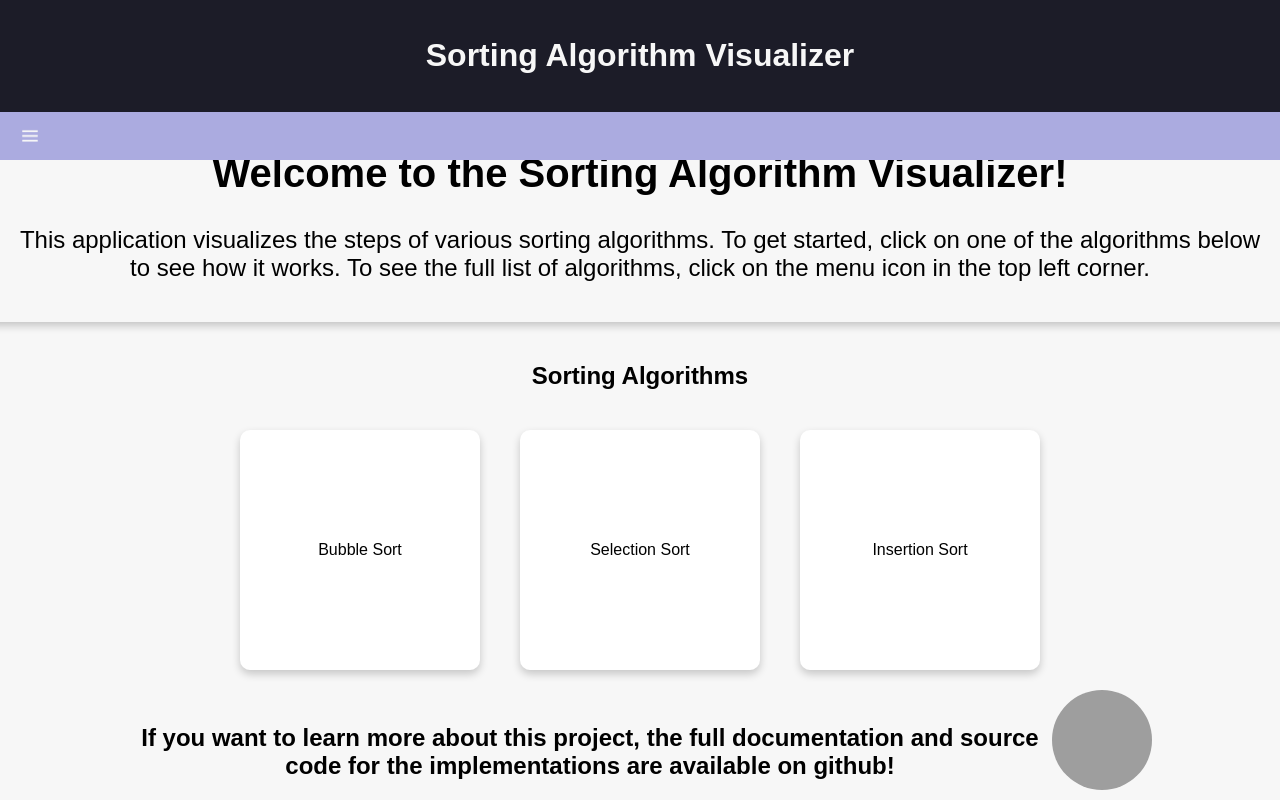
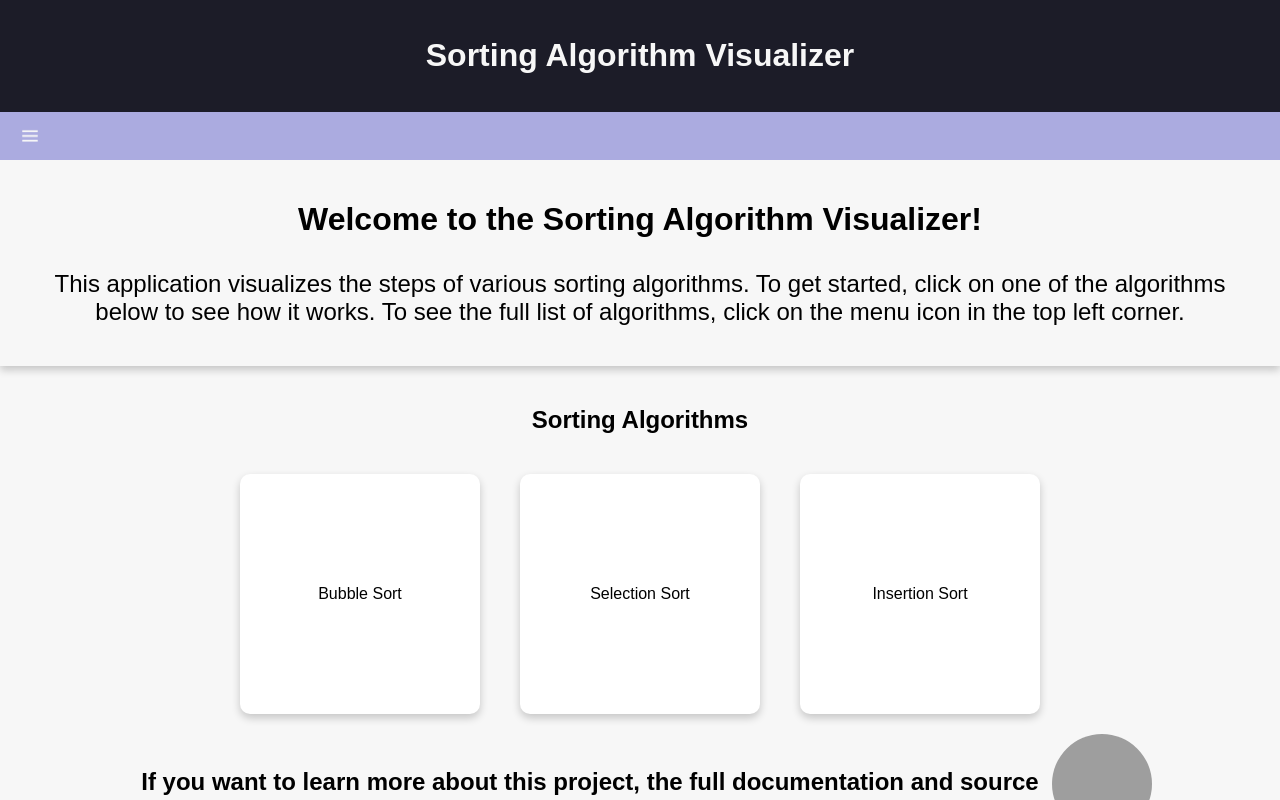
Before and after one commit to brendonnewt/algorithm-app, a React (Create React App) app in the folder ui/: page / in a window 1280 px wide. Built offline with nearby package versions, Linux system fonts and the light colour scheme; grey boxes are pictures that could not be loaded; a web font is replaced by a local one.

Commit message:
adjusting home page header styles so it places the header correctly

```diff
--- a/ui/src/assets/styles/HomePage.css
+++ b/ui/src/assets/styles/HomePage.css
@@ -4,7 +4,7 @@
     display: flex;
     flex-direction: column;
     align-items: center;
-    justify-content: center;
+    justify-content: flex-start;
     height: 100%;
     width: 100%;
     background-color: var(--seasalt);
@@ -17,18 +17,18 @@
     align-items: center;
     justify-content: center;
     width: 100%;
-    height: 100%;
+    height: auto;
     background-color: var(--seasalt);
     color: #000;
     padding: 20px;
     margin-bottom: 20px;
     box-shadow: 0 4px 8px 0 rgba(0, 0, 0, 0.2);
     transition: 0.3s;
+    box-sizing: border-box;
 }
 
 .header h1 {
-    font-size: 40px;
-    margin-bottom: 20px;
+    font-size: 2em;
     text-align: center;
 }
 
```
Also changed, not shown: 1 other file (tests, documents, lock files or other folders).
